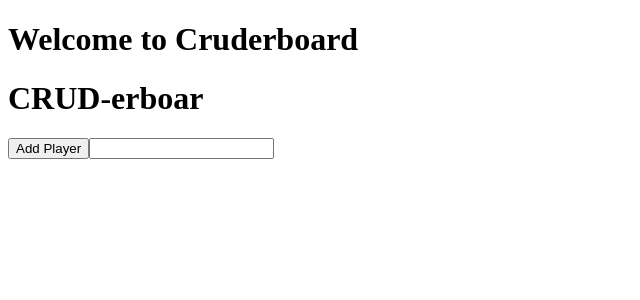
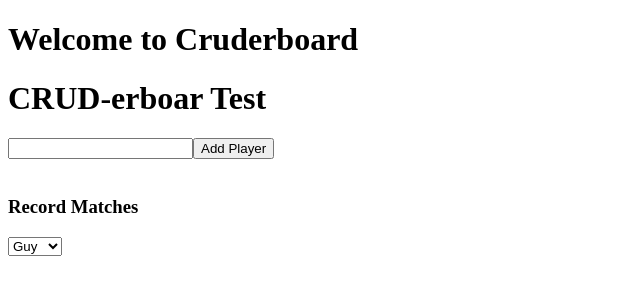
Before and after one commit to mariotheguy/Cruderboard, a React app: page / in a window 1280 px wide. Shown: the top 300 px of the page, without its empty margins (0-640 px from the left). Built offline with nearby package versions, Linux system fonts and the light colour scheme.

Commit message:
Added add player functionality in react

```diff
--- a/client/App.jsx
+++ b/client/App.jsx
@@ -1,17 +1,42 @@
 import React, { Component } from 'react';
 import { render } from 'react-dom';
+import Record from './components/RecordWL.jsx'
 
 class App extends Component {
+  constructor(props){
+    super(props);
+    this.state = {
+      name: ""
+    };
+
+    this.clicked = this.clicked.bind(this);
+  }
+
+  clicked(event) {
+    console.log(this.refs.player.value)
+    fetch("/add_user", {
+      method: 'POST',
+      headers: {'Content-Type': 'application/json'},
+      body: JSON.stringify({
+        player: this.refs.player.value
+      })
+    }).then((response) => {
+      return response.json();
+    }).then((data) => {
+      console.log(data);
+    })
+  }
+
   render() {
     return (
       <div>
-          <h1>CRUD-erboar</h1>
+        <h1>CRUD-erboar Test</h1>
         <div id="add-player">
-                  <form action="/add_user">
-                    <button>Add Player</button>
-                    <input type="text"/>
-                  </form>
+            <input ref="player" type="text"/>
+            <button onClick={ this.clicked }>Add Player</button>
         </div>
+        <br/>
+        <Record></Record>
       </div>
     );
   }
--- a/client/components/RecordWL.jsx
+++ b/client/components/RecordWL.jsx
@@ -0,0 +1,22 @@
+import React, { Component } from 'react';
+import { render } from 'react-dom';
+
+class Record extends Component{
+
+
+    render() {
+        return (
+            <div>
+            <h3>Record Matches</h3>
+            <select id="dropdown1">
+                <option value="Guy">Guy</option>
+                <option value="saab">Saab</option>
+                <option value="opel">Opel</option>
+                <option value="audi">Audi</option>
+            </select>
+            </div>
+        )
+    }
+}
+
+export default Record
--- a/webpack.config.js
+++ b/webpack.config.js
@@ -34,6 +34,9 @@ module.exports = env => {return {
     devServer: {
         publicPath: "./build/",
         compress: true,
-        port: 8080
+        port: 8080,
+        proxy: {
+            '/add_user': 'http://localhost:3000/',
+        }
     }
 }}
```
Also changed, not shown: client/components/AddPlayer.jsx (deleted), 2 other files (tests, documents, lock files or other folders). Lines whose indentation alone changed are shown as unchanged.
